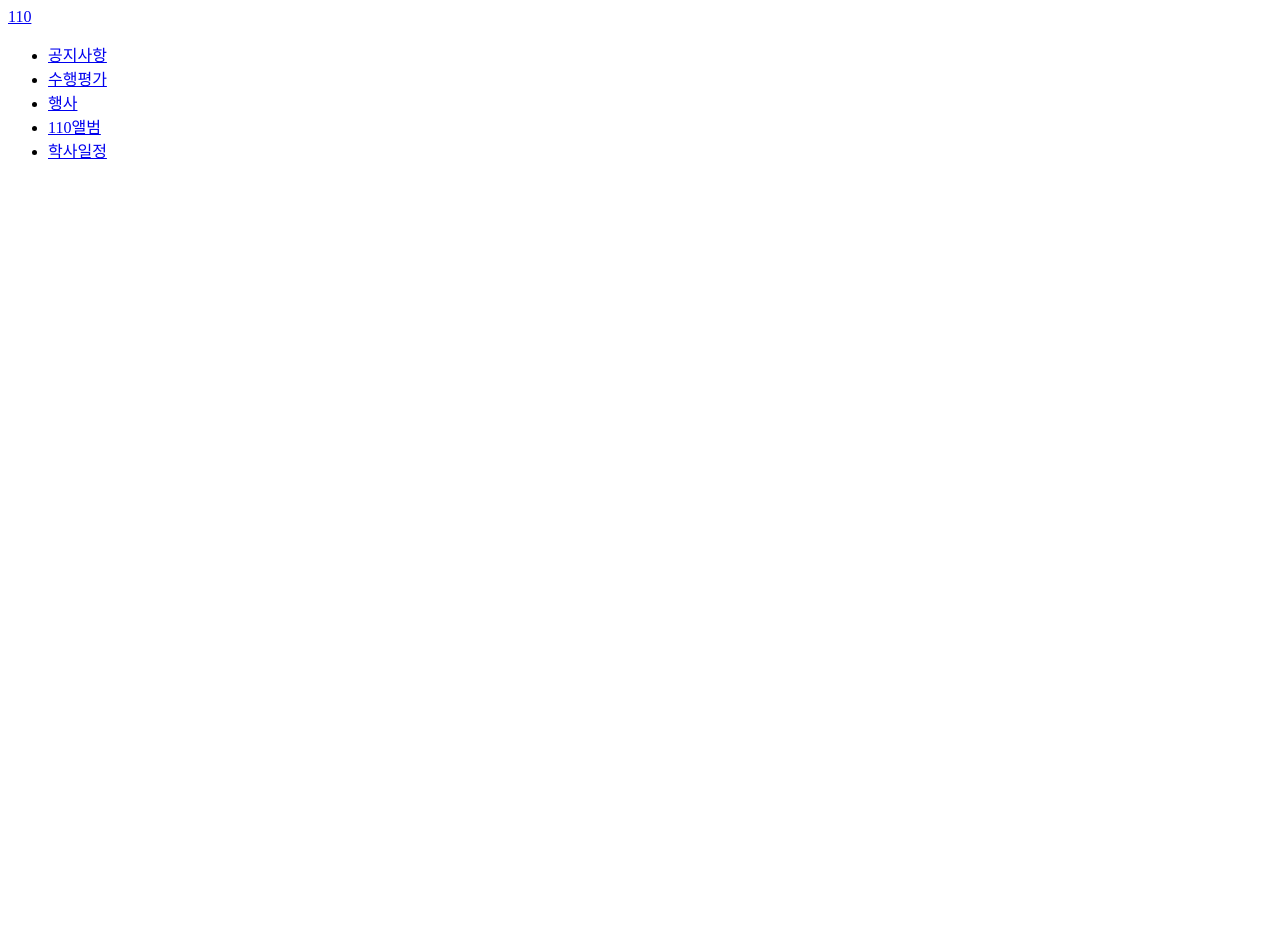
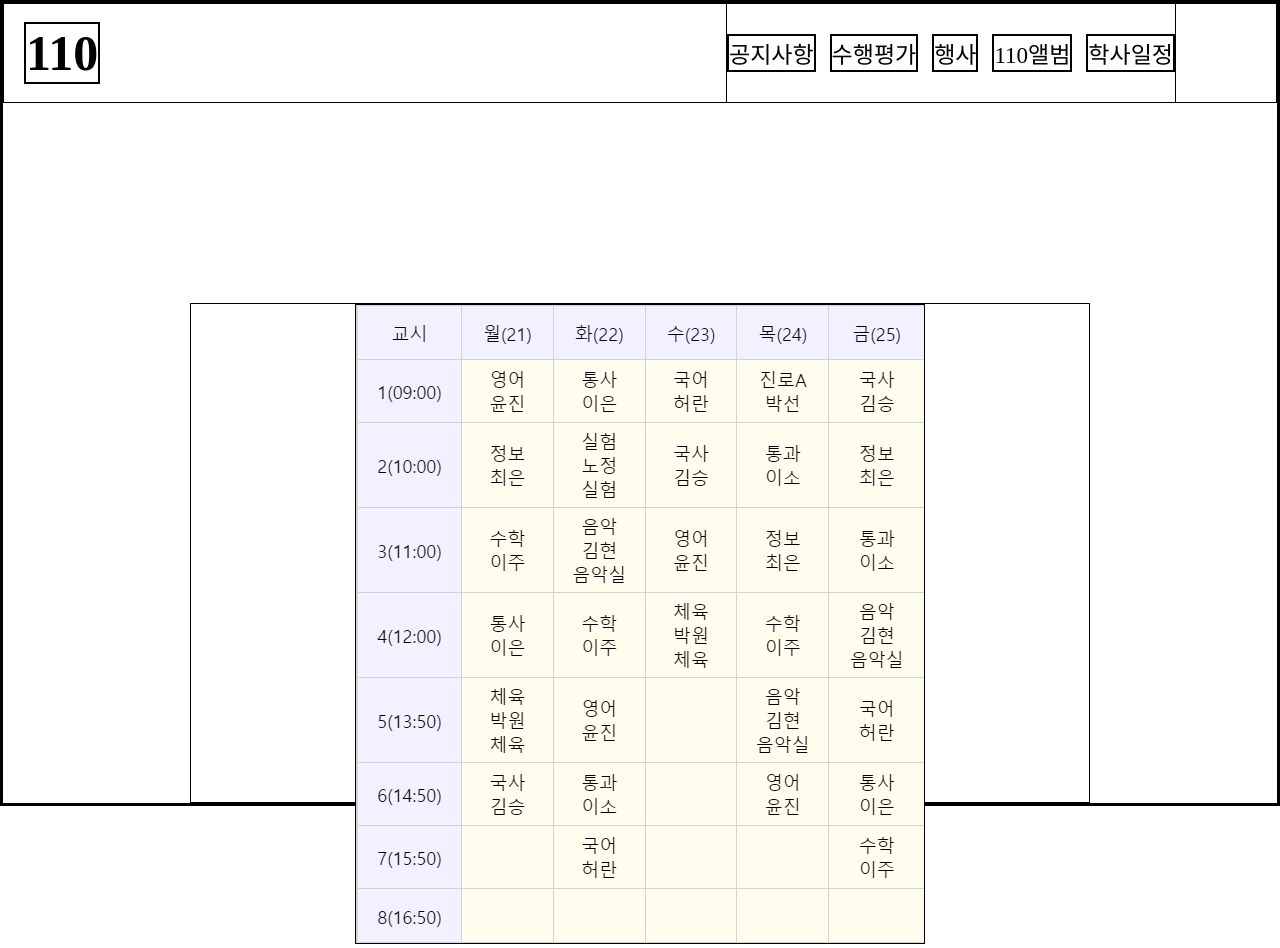
Before and after one commit to daniel081206/110t, a plain HTML site: page index.html in a window 1280 px wide. Before the commit the page ends 800 px from the top, so only its background shows below. Drawn offline with Linux system fonts and the light colour scheme; the site is published under a folder, as on GitHub Pages, so addresses that start at the root find nothing.

Commit message:
Add files via upload

```diff
--- a/index.html
+++ b/index.html
@@ -4,25 +4,24 @@
     <meta charset="UTF-8">
     <meta name="viewport" content="width='device-width', initial-scale=1.0">
     <title>110 홈페이지</title>
-    <link rel="stylesheet" href="/style.css">
+    <link rel="stylesheet" href="style.css">
 </head>
 <body>
     <div class="conainer">
         <div class="header">
             <div class="logo">
-                <a href="/index.html">110</a>
+                <a href="index.html">110</a>
             </div>
             <ul class="menu">
-                <li><a href="/공지사항.html">공지사항</a></li>
-                <li><a href="/수행평가.html">수행평가</a></li>
-                <li><a href="/행사.html">행사</a></li>
-                <li><a href="/110앨범.html">110앨범</a></li>
-                <li><a href="/학사일정.html">학사일정</a></li>
+                <li><a href="공지사항.html">공지사항</a></li>
+                <li><a href="수행평가.html">수행평가</a></li>
+                <li><a href="행사.html">행사</a></li>
+                <li><a href="110앨범.html">110앨범</a></li>
+                <li><a href="학사일정.html">학사일정</a></li>
             </ul>
         </div>
         <div class="intro">
-            <img src="/시간표.png" alt="">
-
+            <img src="시간표.png" alt="">
         </div>
     </div>
 
```
Also changed, not shown: 110앨범.html (+7 -7 lines), 공지사항.html (+7 -7 lines), 수행평가.html (+7 -7 lines), 학사일정.html (+7 -7 lines), 행사.html (+7 -7 lines).
